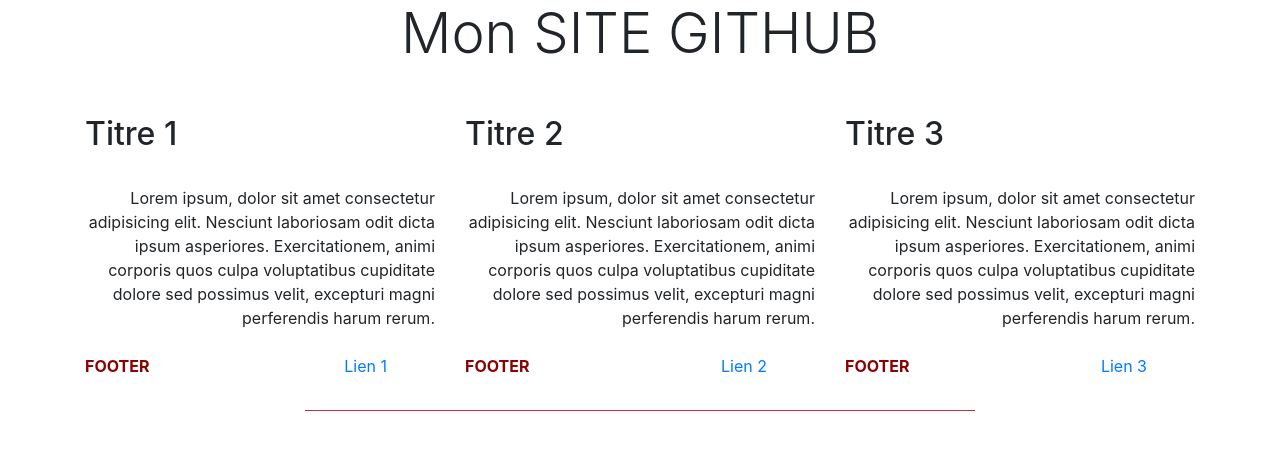
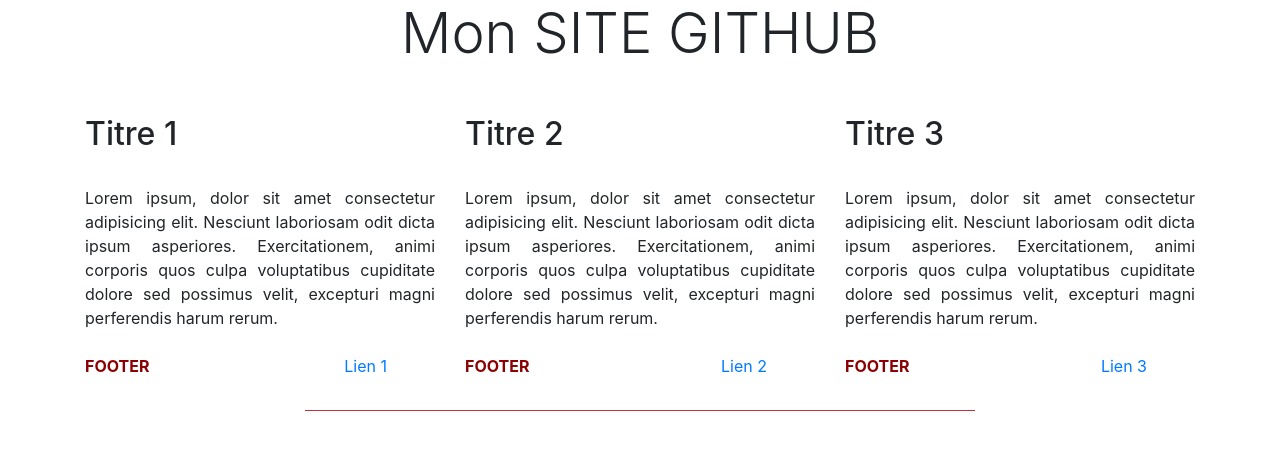
Before and after one commit to Naltpom/GITHUB, a PHP site: page / in a window 1280 px wide. Shown: the top 450 px of the page. Run offline with PHP 8.4, Linux system fonts and the light colour scheme.

Commit message:
justifier le texte

```diff
--- a/index.php
+++ b/index.php
@@ -8,21 +8,23 @@
 
         <!-- Bootstrap CSS -->
         <link rel="stylesheet" href="https://stackpath.bootstrapcdn.com/bootstrap/4.3.1/css/bootstrap.min.css" integrity="sha384-ggOyR0iXCbMQv3Xipma34MD+dH/1fQ784/j6cY/iJTQUOhcWr7x9JvoRxT2MZw1T" crossorigin="anonymous">
+        <link rel="stylesheet" href="style.css">
         <style>
             *{box-sizing: border-box;}
             span{color:darkred; font-weight:bold;}
         </style>
     </head>
     <body>
+
         <div class="container text-center">
             <h1 class="display-4 pb-4 mb-4">Mon SITE GITHUB</h1>
             <div class="row mt-4">
-                <div class="col-md-4">
+                <div class="col-md-4 paragraphe">
                     <div class="row mx-0">
                         <h2>Titre 1</h2>
                     </div>
                     <div class="row mx-0 mt-4">
-                        <p class="text-right">Lorem ipsum, dolor sit amet consectetur adipisicing elit. Nesciunt laboriosam odit dicta ipsum asperiores. Exercitationem, animi corporis quos culpa voluptatibus cupiditate dolore sed possimus velit, excepturi magni perferendis harum rerum.</p>
+                        <p class="text-justify">Lorem ipsum, dolor sit amet consectetur adipisicing elit. Nesciunt laboriosam odit dicta ipsum asperiores. Exercitationem, animi corporis quos culpa voluptatibus cupiditate dolore sed possimus velit, excepturi magni perferendis harum rerum.</p>
                     </div>
                     <div class="row mx-0 d-flex justify-content-between my-2">
                         <span>FOOTER</span><a href="#" class="mr-4 pr-4">Lien 1</a>
@@ -33,7 +35,7 @@
                         <h2>Titre 2</h2>
                     </div>
                     <div class="row mx-0 mt-4">
-                        <p class="text-right">Lorem ipsum, dolor sit amet consectetur adipisicing elit. Nesciunt laboriosam odit dicta ipsum asperiores. Exercitationem, animi corporis quos culpa voluptatibus cupiditate dolore sed possimus velit, excepturi magni perferendis harum rerum.</p>
+                        <p class="text-justify">Lorem ipsum, dolor sit amet consectetur adipisicing elit. Nesciunt laboriosam odit dicta ipsum asperiores. Exercitationem, animi corporis quos culpa voluptatibus cupiditate dolore sed possimus velit, excepturi magni perferendis harum rerum.</p>
                     </div>
                     <div class="row mx-0 d-flex justify-content-between my-2">
                         <span>FOOTER</span><a href="#" class="mr-4 pr-4">Lien 2</a>
@@ -44,7 +46,7 @@
                         <h2>Titre 3</h2>
                     </div>
                     <div class="row mx-0 mt-4">
-                        <p class="text-right">Lorem ipsum, dolor sit amet consectetur adipisicing elit. Nesciunt laboriosam odit dicta ipsum asperiores. Exercitationem, animi corporis quos culpa voluptatibus cupiditate dolore sed possimus velit, excepturi magni perferendis harum rerum.</p>
+                        <p class="text-justify">Lorem ipsum, dolor sit amet consectetur adipisicing elit. Nesciunt laboriosam odit dicta ipsum asperiores. Exercitationem, animi corporis quos culpa voluptatibus cupiditate dolore sed possimus velit, excepturi magni perferendis harum rerum.</p>
                     </div>
                     <div class="row mx-0 d-flex justify-content-between my-2">
                         <span>FOOTER</span><a href="#" class="mr-4 pr-4">Lien 3</a>
```
Also changed, not shown: style.css (added).
